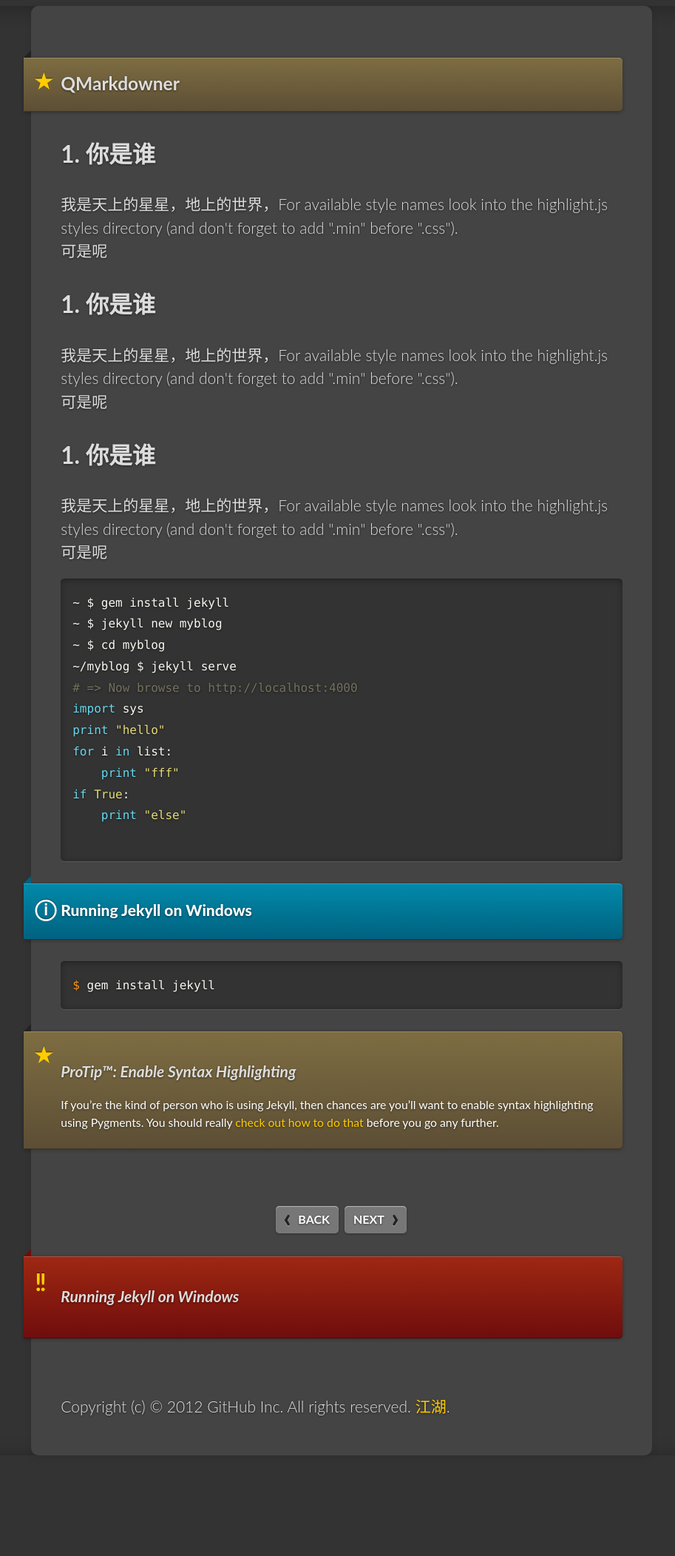
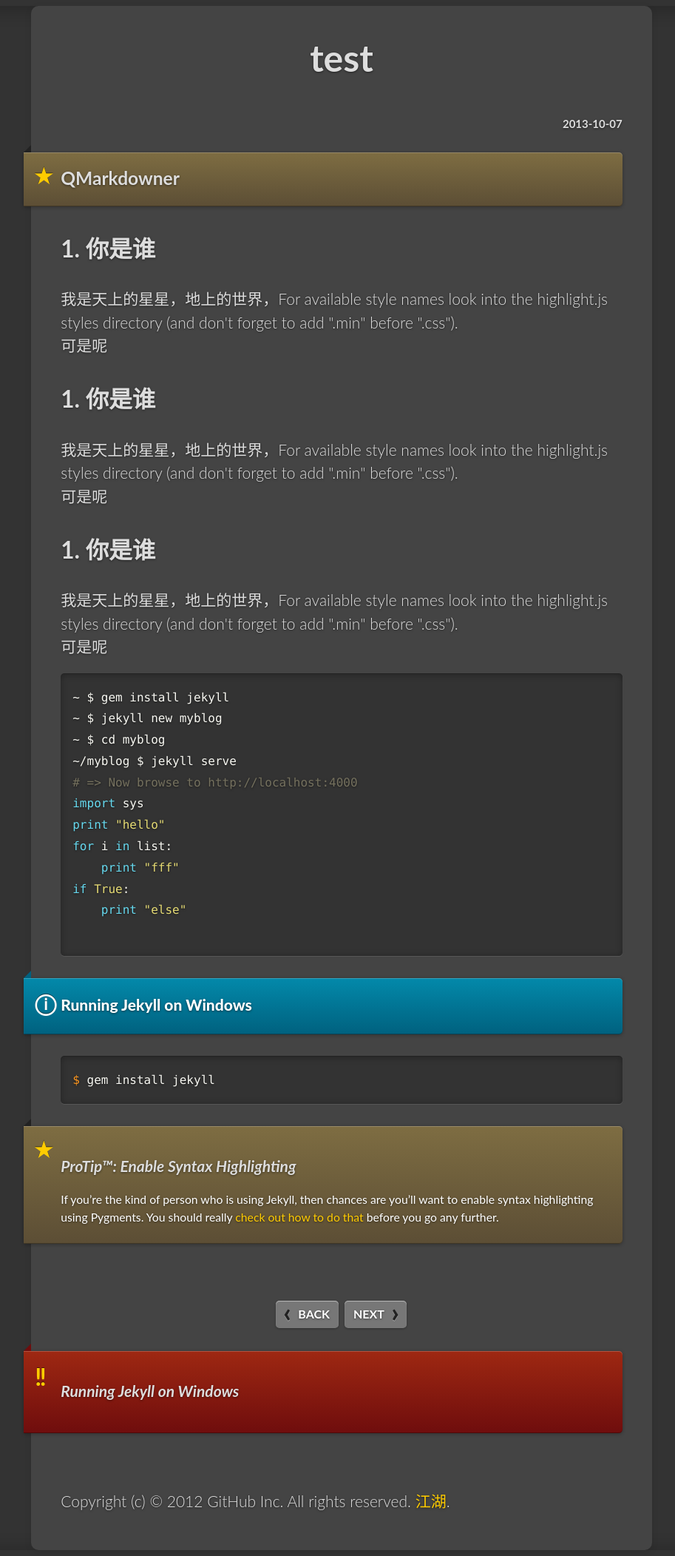
Before and after one commit to jack-zh/jack-zh.github.com, a Jekyll site: the page built from _posts/2013-10-07-test.html, in a window 1280 px wide. Shown: the whole page at 74% size, without its empty margins (178-1091 px from the left). Built offline with Jekyll 4.4.1, drawn with Linux system fonts in a browser that asks for light colours; before the commit the page ends 1975 px from its top, so only the background shows below that.

```diff
--- a/_posts/2013-10-07-test.html
+++ b/_posts/2013-10-07-test.html
@@ -1,10 +1,13 @@
 ---
 layout: new_default
-title: 技术路线
+title: test
 author: zzh
 thisdate: 2013-10-07
 classification: other
 ---
+
+                    <h2 class="title_this">{{ page.title }}</h2>
+                    <h2 class="date_this">{{ page.thisdate }}</h2>
 
                     <div class="note">
                         <h1 id="qmarkdowner">QMarkdowner</h1>
--- a/css/new_style.css
+++ b/css/new_style.css
@@ -1112,3 +1112,13 @@ pre .xml .css,
 pre .xml .cdata {
   opacity: 0.5;
 }
+
+
+        .title_this{
+            font-size: 50px;
+            text-align: center;
+        }
+        .date_this{
+            font-size: 15px;
+            text-align: right;
+        }
```
